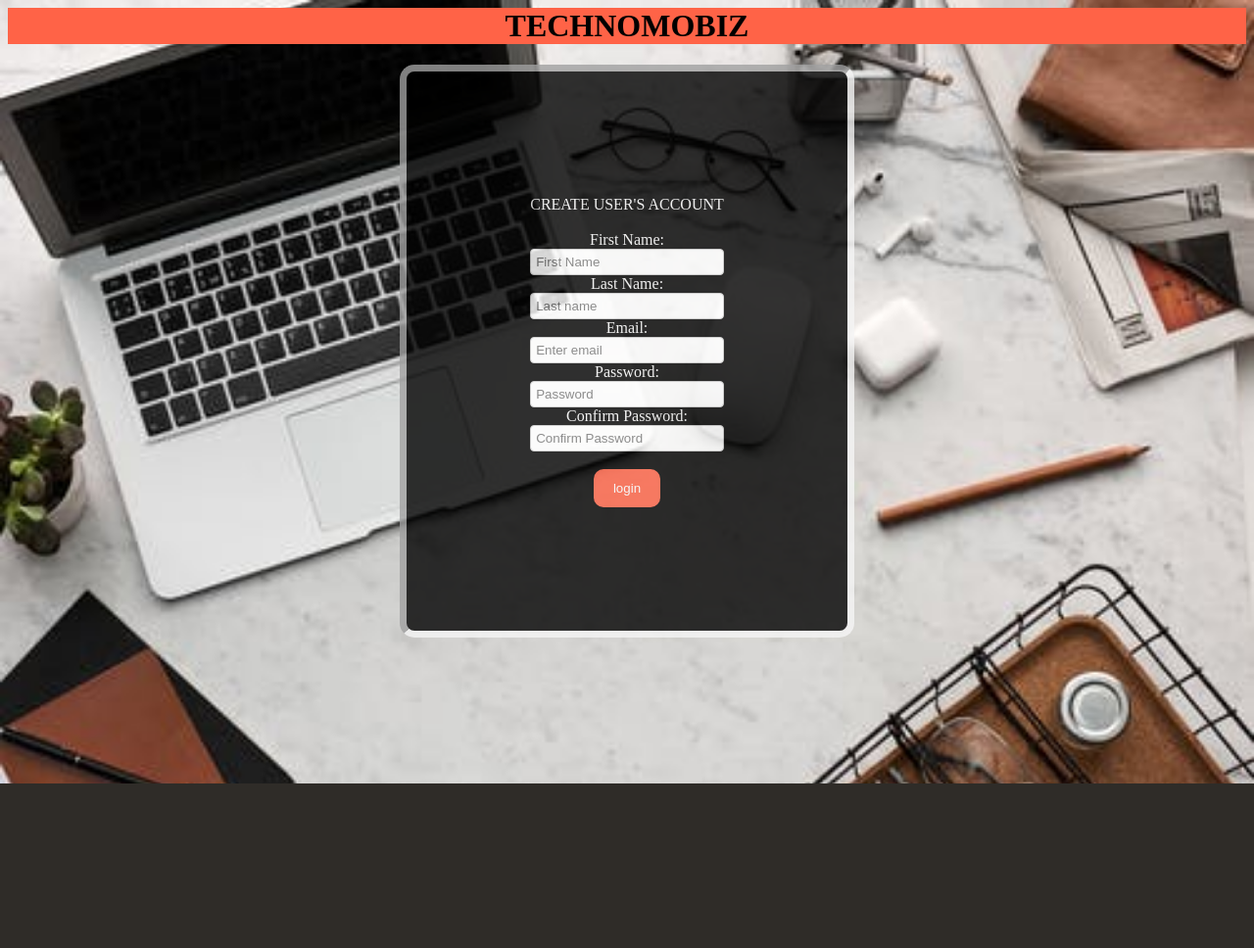
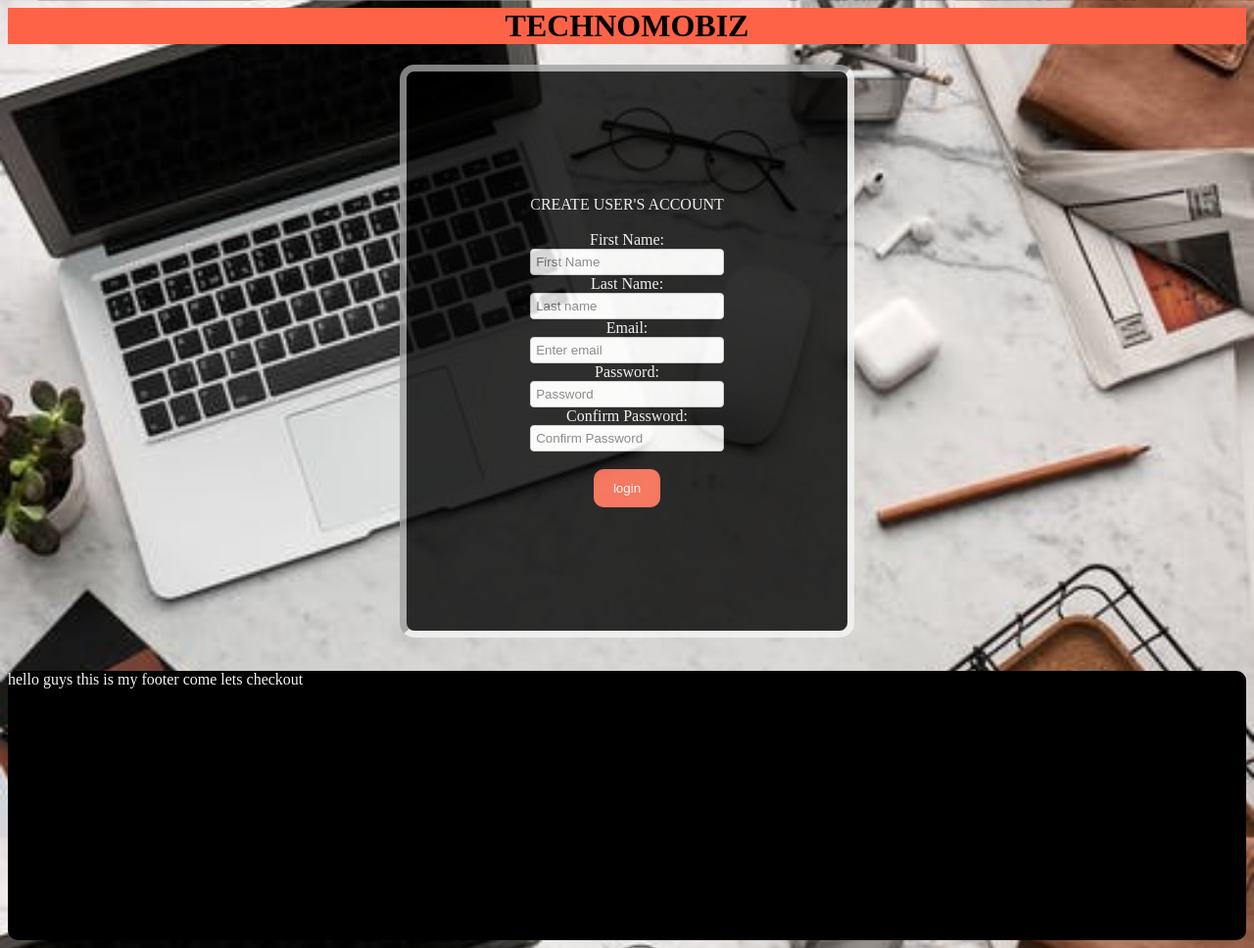
Before and after one commit to Proffesuer/Auct_online_system, a PHP site: page /signupUser.php in a window 1280 px wide. Shown: the whole page at 98% size. Before the commit the page ends 800 px from the top, so only its background shows below. Run offline with PHP 8.4, Linux system fonts and the light colour scheme.

Commit message:
Added a line nothing big

```diff
--- a/signupUser.php
+++ b/signupUser.php
@@ -35,7 +35,8 @@
 <lable>
     Password:
 </lable><br>
-<input type="password"name="password"required placeholder="Password"><br>
+<input type="password"name="password"required placeholder="Password"pattern="(?=.*\d)(?=.*[a-z])(?=.*[A-Z]).{8,}"
+title="Must contain at least one number and one uppercase and lowercase letter, and at least 8 or more characters"><br>
 <lable>
     Confirm Password:
 </lable>
@@ -48,17 +49,20 @@
 
 
 </form>
-
+<br>
 
 
 </center>
 
 
-<footer>
+<div class="footer">
+
+hello guys this is my footer come lets checkout
 
 
 
-</footer>
+
+</div>
 
 
 </body>
```
